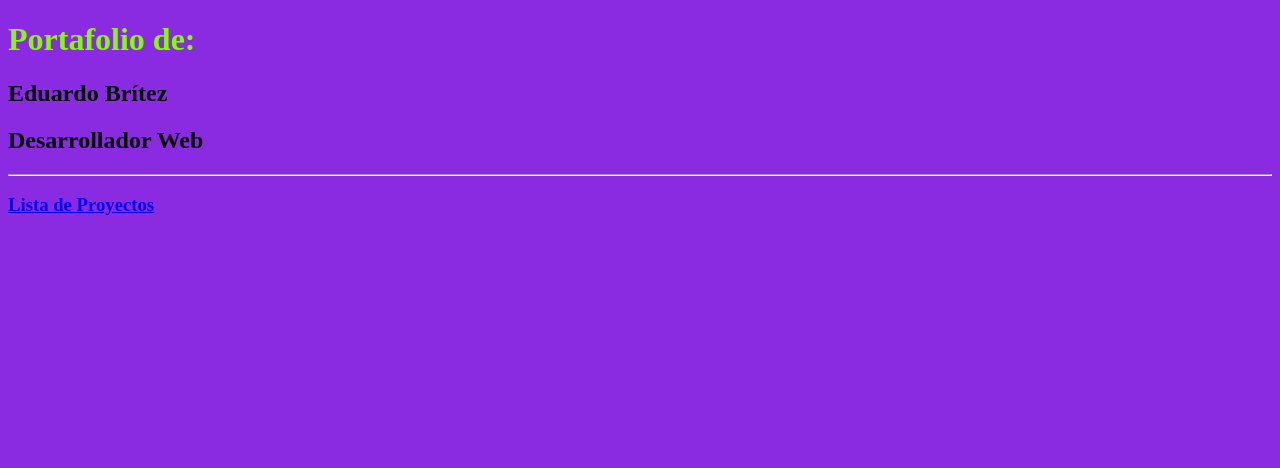
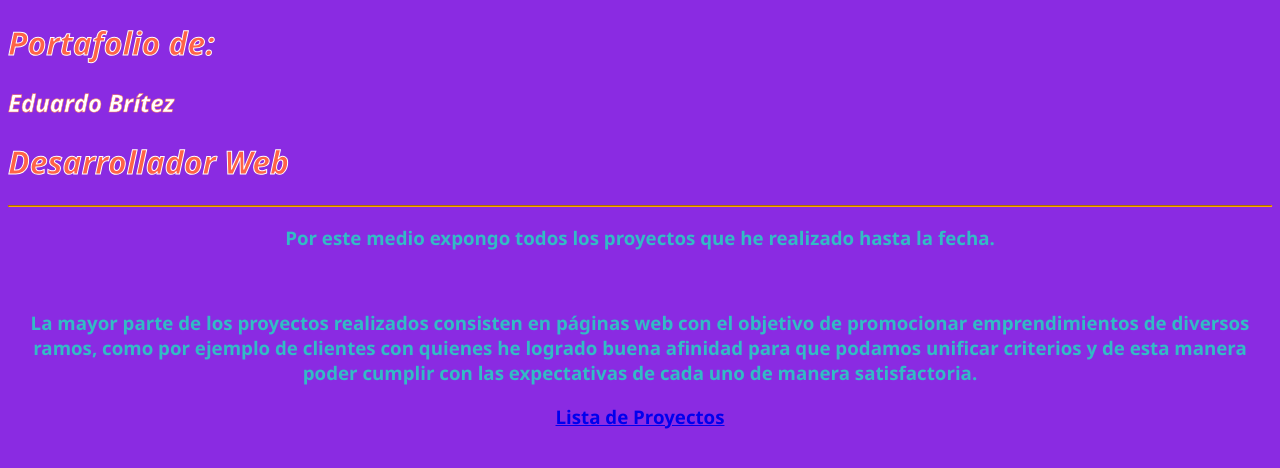
Before and after one commit to EduBritez/html_portafolio, a plain HTML site: page index.html in a window 1280 px wide. Drawn offline with Linux system fonts and the light colour scheme.

Commit message:
Add files via upload

```diff
--- a/estilos.css
+++ b/estilos.css
@@ -1,8 +1,33 @@
-body{
+html{
     background-color: blueviolet;
+    font-family: 'Segoe UI', Tahoma, Geneva, Verdana, sans-serif;
+}
+
+hr{
+    border-color: orange;
 }
 
 h1{
-    color: chartreuse;
+    color: tomato;
+    font-style: italic;
+    -webkit-text-stroke: 1px white;
+    border-color: tomato;
+}
+
+.dev{
+    color: tomato;
+    font-style: italic;
+    -webkit-text-stroke: 1px white;
+}
+
+h2{
+    color: white;
+    font-style: italic;
+    -webkit-text-stroke: 0.50px coral
+}
+
+h3{
+    color: #33BBC5;
+    text-align: center;
 
 }
--- a/index.html
+++ b/index.html
@@ -9,8 +9,11 @@
 <body>
     <h1>Portafolio de:</h1>
     <h2>Eduardo Brítez </h2>
-    <h2>Desarrollador Web</h2>
+    <h1 class="dev">Desarrollador Web</h1>
     <hr/>
+    <h3>Por este medio expongo todos los proyectos que he realizado hasta la fecha.</h3>
+    <br>
+    <h3>La mayor parte de los proyectos realizados consisten en páginas web con el objetivo de promocionar emprendimientos de diversos ramos, como por ejemplo de  clientes con quienes he logrado buena afinidad para que podamos unificar criterios y de esta manera poder cumplir con las expectativas de cada uno de manera satisfactoria.</h3>
     <h3>
         <a href="./proyectos.html">Lista de Proyectos</a>
     </h3>
```
